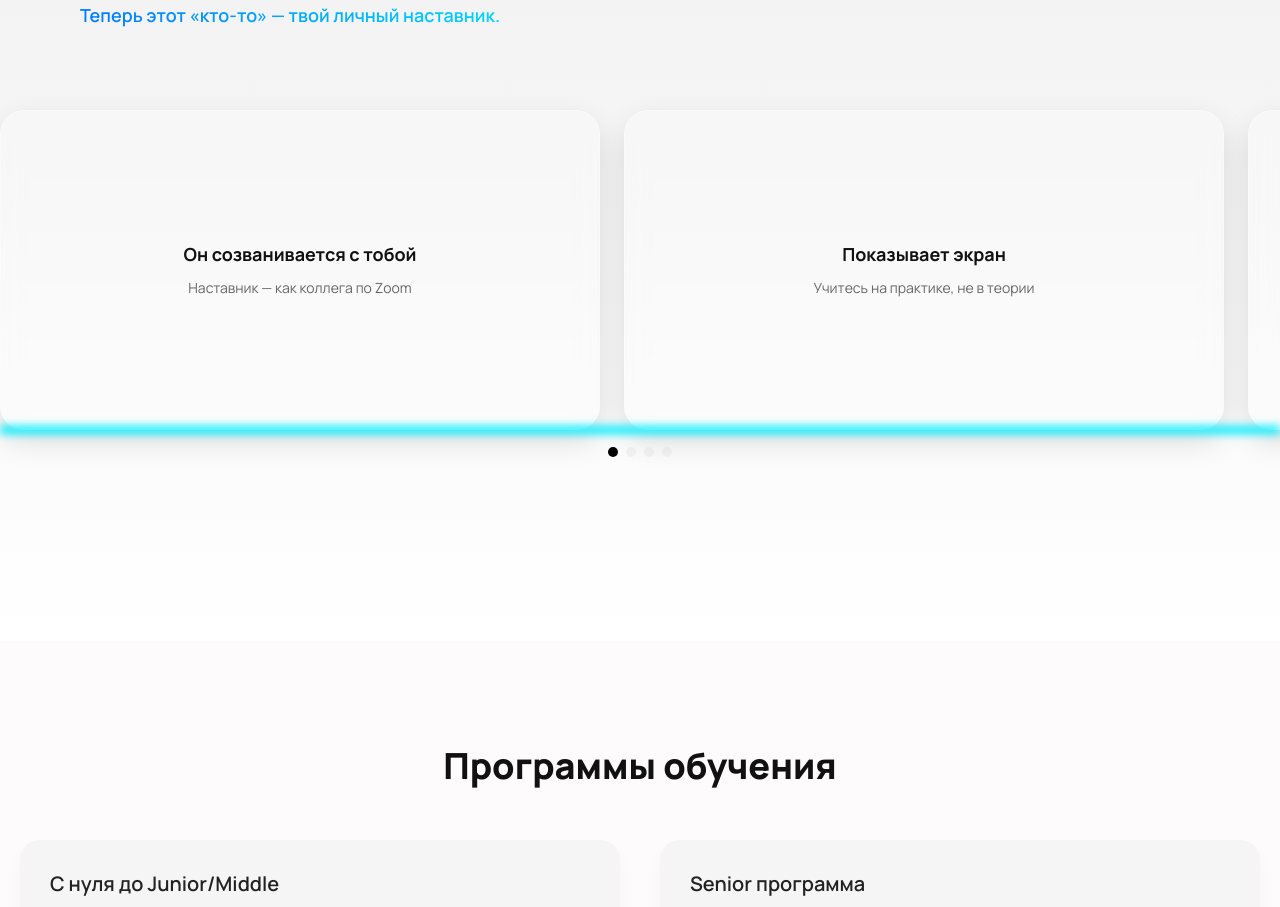
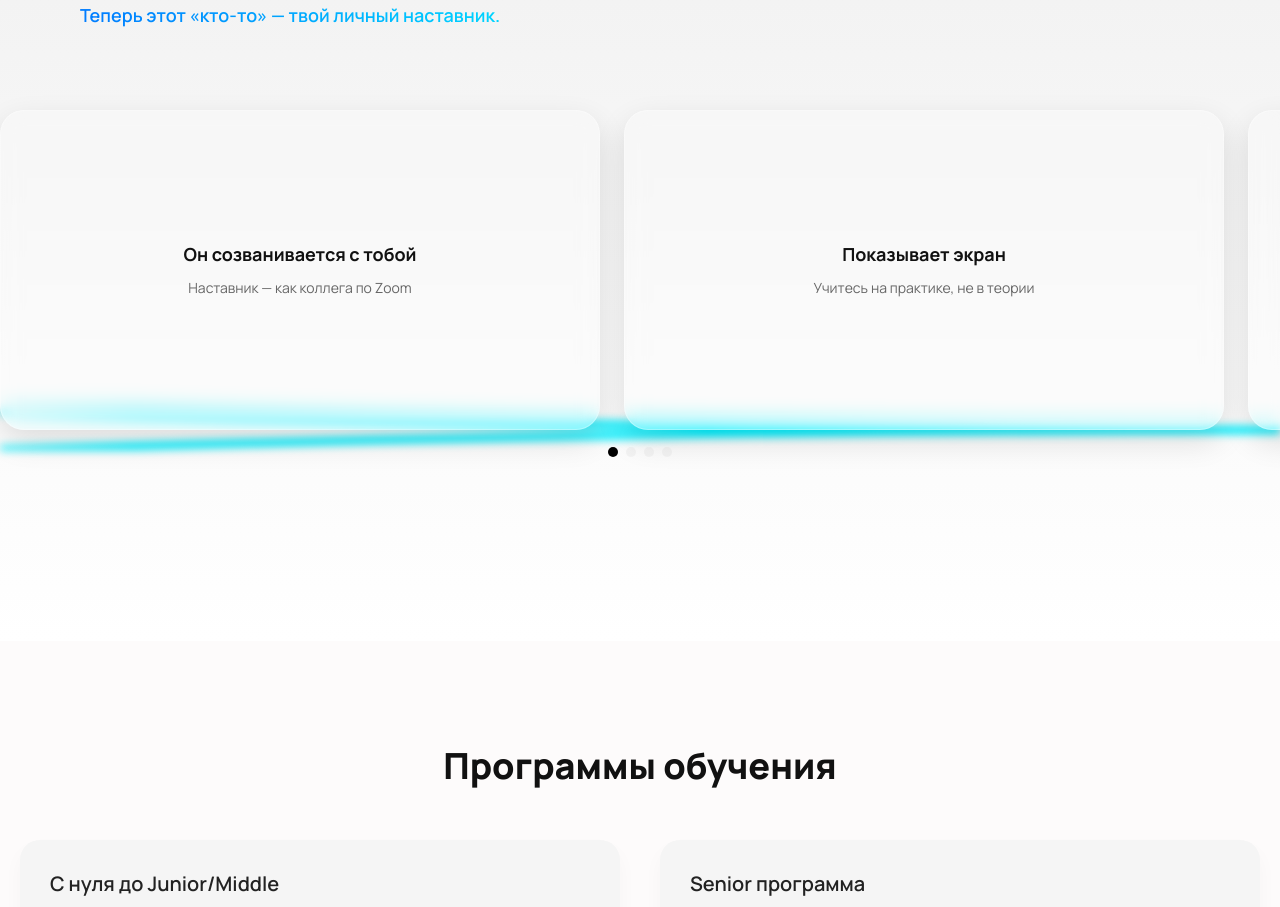
Before and after one commit to Ayraek/new-page-one-to-one, a React (Vite) app: page / in a window 1280 px wide. Shown: the part 930-1837 px from the top of the page. Built offline with nearby package versions, Linux system fonts and the light colour scheme.

Commit message:
Adjust Concept neon line path

```diff
--- a/src/components/Concept/Concept.module.css
+++ b/src/components/Concept/Concept.module.css
@@ -65,6 +65,8 @@
     width: 60vw;
     max-width: 600px;
     height: 320px;
+    position: relative;
+    z-index: 1;
     padding: 32px;
     border-radius: 24px;
     text-align: center;
@@ -108,6 +110,6 @@
     bottom: 20px;
     width: 100%;
     height: 40px;
-    z-index: 4;
+    z-index: 0;
     filter: blur(4px);
   }
--- a/src/components/Concept/Concept.tsx
+++ b/src/components/Concept/Concept.tsx
@@ -32,7 +32,7 @@ const Concept: React.FC = () => {
 
         path.setAttribute(
           'd',
-          `M0 5 Q 250 ${curve1} 500 5 Q 250 ${curve2} 0 5`
+          `M0 0 Q 250 ${curve1} 500 5 Q 250 ${curve2} 0 10`
         );
       }
       requestAnimationFrame(animate);
@@ -83,7 +83,7 @@ const Concept: React.FC = () => {
         >
           <path
             id="conceptNeonPath"
-            d="M0 5 Q 250 5 500 5 Q 250 5 0 5"
+            d="M0 0 Q 250 5 500 5 Q 250 5 0 10"
             fill="transparent"
             stroke="#00f0ff"
             strokeWidth="2"
```
